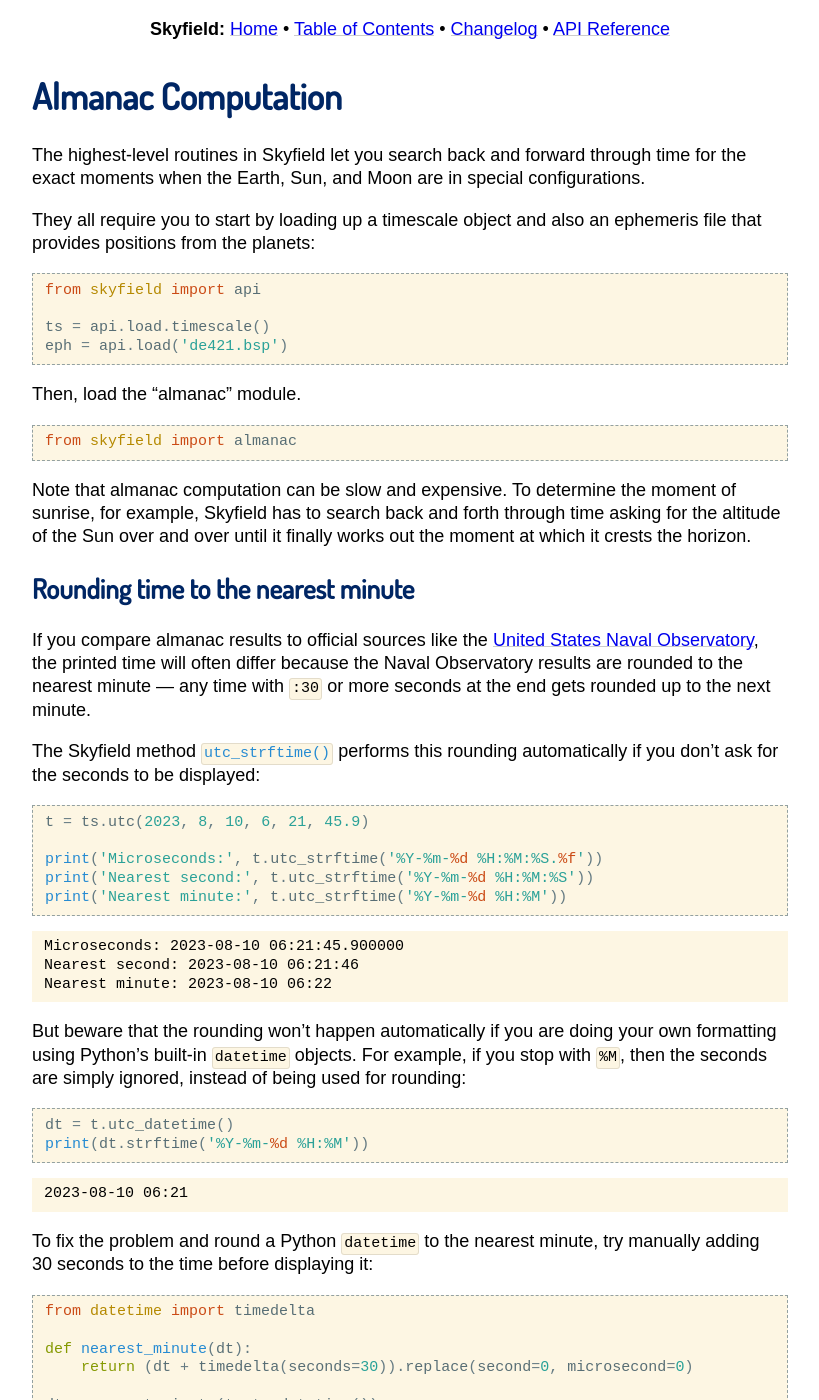
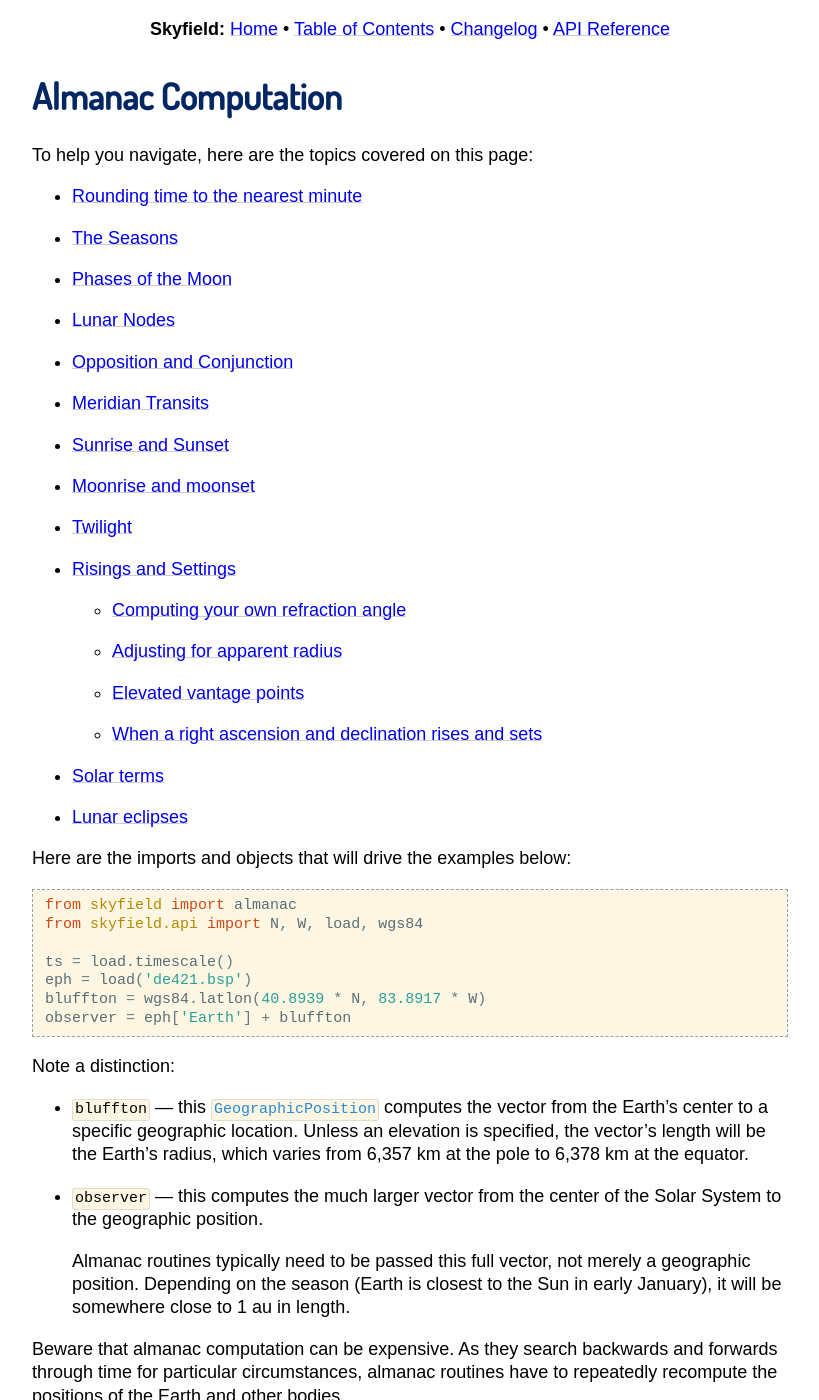
Before and after one commit to skyfielders/python-skyfield, a Sphinx documentation site: the page built from skyfield/documentation/almanac.rst, in a window 1280 px wide and 1400 px high. Shown: the whole window, without its empty margins (230-1049 px from the left). Built offline with Sphinx 7.4.7, drawn with Linux system fonts in a browser that asks for light colours; some web fonts are replaced; some of the changed text lies outside the part shown.

Commit message:
Clean up imports and definitions on Almanac page
Also, add an on-page table of contents so I stop getting lost.

```diff
--- a/skyfield/documentation/almanac.rst
+++ b/skyfield/documentation/almanac.rst
@@ -3,30 +3,45 @@
  Almanac Computation
 =====================
 
-The highest-level routines in Skyfield let you search back and forward
-through time for the exact moments when the Earth, Sun, and Moon are in
-special configurations.
+To help you navigate, here are the topics covered on this page:
 
-They all require you to start by loading up a timescale object and also
-an ephemeris file that provides positions from the planets:
+.. contents::
+   :local:
 
-.. testcode::
-
-    from skyfield import api
-
-    ts = api.load.timescale()
-    eph = api.load('de421.bsp')
-
-Then, load the “almanac” module.
+Here are the imports and objects that will drive the examples below:
 
 .. testcode::
 
     from skyfield import almanac
+    from skyfield.api import N, W, load, wgs84
 
-Note that almanac computation can be slow and expensive.  To determine
-the moment of sunrise, for example, Skyfield has to search back and
-forth through time asking for the altitude of the Sun over and over
-until it finally works out the moment at which it crests the horizon.
+    ts = load.timescale()
+    eph = load('de421.bsp')
+    bluffton = wgs84.latlon(40.8939 * N, 83.8917 * W)
+    observer = eph['Earth'] + bluffton
+
+Note a distinction:
+
+* ``bluffton`` — this :class:`~skyfield.toposlib.GeographicPosition`
+  computes the vector from the Earth’s center
+  to a specific geographic location.
+  Unless an elevation is specified,
+  the vector’s length will be the Earth’s radius,
+  which varies from 6,357 km at the pole to 6,378 km at the equator.
+
+* ``observer`` — this computes the much larger vector
+  from the center of the Solar System to the geographic position.
+
+  Almanac routines typically need to be passed this full vector,
+  not merely a geographic position.
+  Depending on the season (Earth is closest to the Sun in early January),
+  it will be somewhere close to 1 au in length.
+
+Beware that almanac computation can be expensive.
+As they search backwards and forwards through time
+for particular circumstances,
+almanac routines have to repeatedly recompute
+the positions of the Earth and other bodies.
 
 Rounding time to the nearest minute
 ===================================
@@ -249,9 +264,6 @@ crosses your meridian:
 
 .. testcode::
 
-    bluffton = api.wgs84.latlon(+40.8939, -83.8917)
-    observer = eph['Earth'] + bluffton
-
     t0 = ts.utc(2020, 11, 6)
     t1 = ts.utc(2020, 11, 8)
     t = almanac.find_transits(observer, eph['Mars'], t0, t1)
@@ -359,7 +371,7 @@ For example:
 
 .. testcode::
 
-    harra_sweden = api.wgs84.latlon(+67.4066, +20.0997)
+    harra_sweden = wgs84.latlon(+67.4066, +20.0997)
     harra_observer = eph['Earth'] + harra_sweden
     sun = eph['Sun']
 
@@ -657,8 +669,10 @@ Here, for example, are rising and setting times for the Galactic Center:
 
 .. testcode::
 
-    galactic_center = api.Star(ra_hours=(17, 45, 40.04),
-                               dec_degrees=(-29, 0, 28.1))
+    from skyfield.api import Star
+
+    galactic_center = Star(ra_hours=(17, 45, 40.04),
+                           dec_degrees=(-29, 0, 28.1))
 
     f = almanac.risings_and_settings(eph, galactic_center, bluffton)
     t, y = almanac.find_discrete(t0, t1, f)
```
